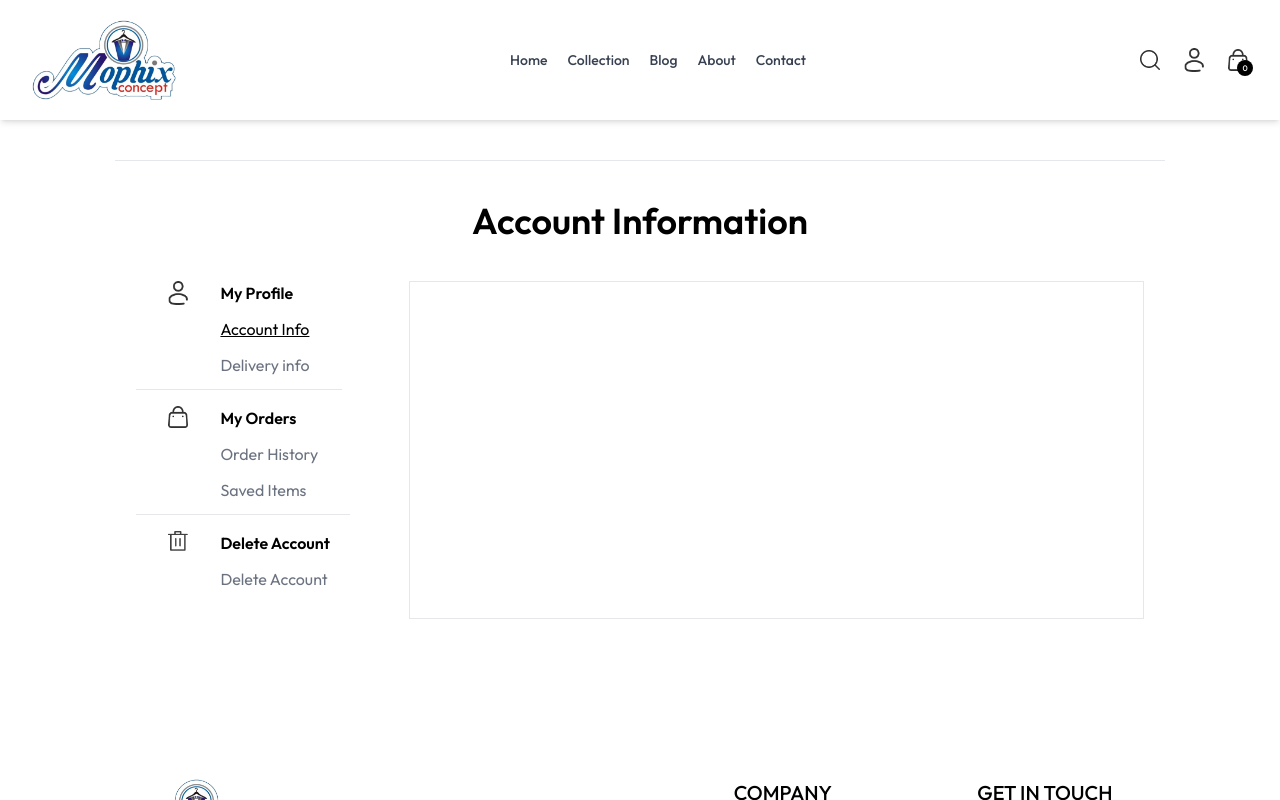
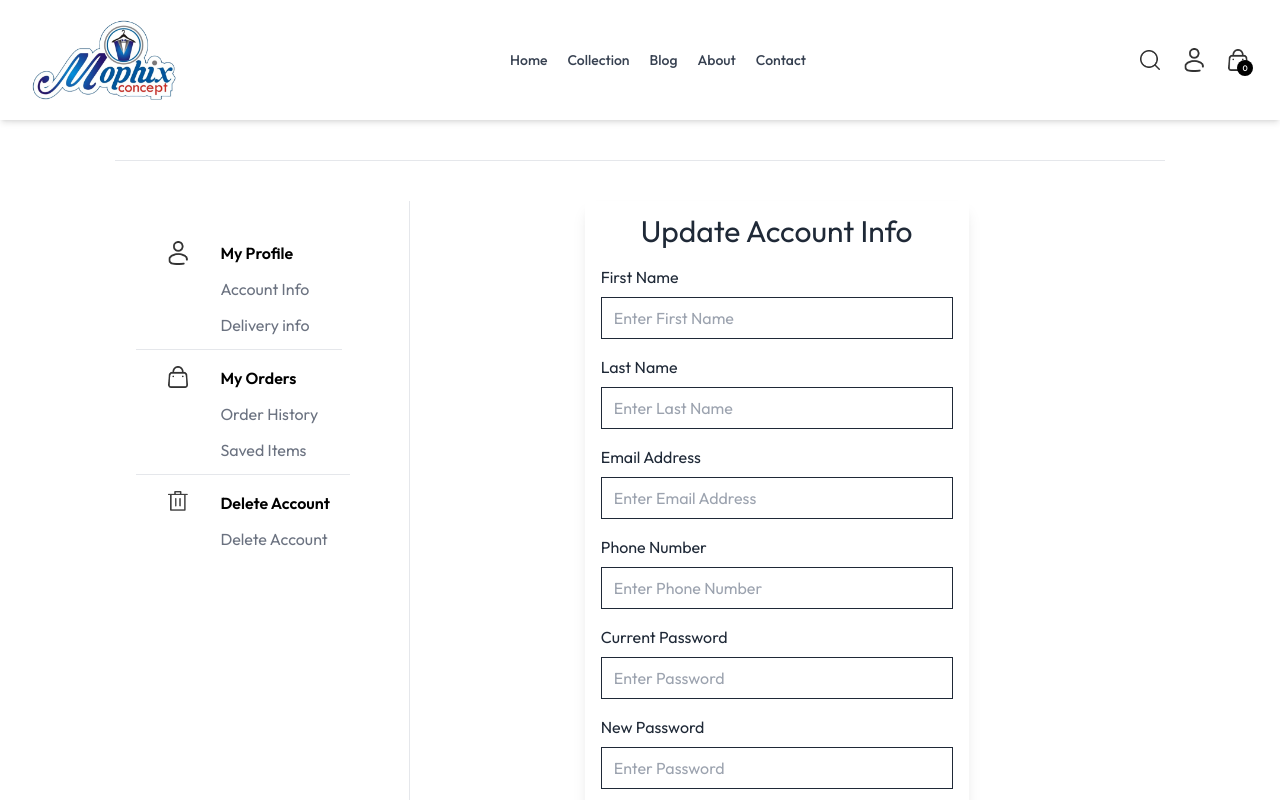
Before and after one commit to ANIEKWECHIDERA/E-commerce-website-with-React-and-Tailwind, a React (Vite) app in the folder Front-End/: page /UserProfile in a window 1280 px wide. Shown: the top 800 px of the page. Built offline with nearby package versions, Linux system fonts and the light colour scheme.

Commit message:
Created additional components

```diff
--- /dev/null
+++ b/Front-End/src/components/DeleteAccount.jsx
@@ -0,0 +1,7 @@
+import React from 'react';
+
+const DeleteAccount = () => {
+  return <div>DeleteAccount</div>;
+};
+
+export default DeleteAccount;
--- /dev/null
+++ b/Front-End/src/components/DeliveryInfoForm.jsx
@@ -0,0 +1,58 @@
+import React from 'react';
+import DeliveryInfoCard from '../components/DeliveryInfoCard';
+
+const DeliveryInfoForm = () => {
+  const userInfo = [
+    {
+      name: 'John Doe',
+      address:
+        ' 123 Elm Street, Springfield, IL, 123 Elm Street, Springfield, IL,',
+      phoneNumber: '555-1234',
+    },
+    {
+      name: 'John Doe',
+      address: '123 Elm Street, Springfield, IL',
+      phoneNumber: '555-1234',
+    },
+    {
+      name: 'John Doe',
+      address: '123 Elm Street, Springfield, IL',
+      phoneNumber: '555-1234',
+    },
+  ];
+
+  const handleEdit = () => {
+    // Logic to handle editing
+    console.log('Edit clicked');
+  };
+
+  const handleDelete = () => {
+    // Logic to handle deletion
+    console.log('Delete clicked');
+  };
+  return (
+    <div className=" shadow-lg pb-5 px-4 flex flex-col items-center w-[90%] m-auto  gap-4 text-gray-800">
+      <div className="items-center  text-left mt-3">
+        <div className="flex justify-between items-center">
+          <p className=" text-3xl">Delivery Info</p>
+          <button className=" bg-black text-white py-2 px-4  hover:bg-black">
+            Add New Address
+          </button>
+        </div>
+        <hr className="w-full my-5" />
+        <div className="grid grid-cols-2 gap-10 pb-20">
+          {userInfo.map((user, index) => (
+            <DeliveryInfoCard
+              key={index}
+              userInfo={user}
+              onEdit={handleEdit}
+              onDelete={handleDelete}
+            />
+          ))}
+        </div>
+      </div>
+    </div>
+  );
+};
+
+export default DeliveryInfoForm;
--- /dev/null
+++ b/Front-End/src/components/OrderHistory.jsx
@@ -0,0 +1,55 @@
+import React from 'react';
+import OrderHistoryCard from './OrderHistoryCard';
+
+const OrderHistory = () => {
+  const orders = [
+    {
+      orderDate: '2024-09-01',
+      deliveryStatus: 'Shipped',
+      totalPaid: 99.99,
+      paymentMethod: 'Credit Card',
+      orderNumber: '1234567890',
+      deliveryAddress: '123 Elm Street, Springfield, IL',
+    },
+    {
+      orderDate: '2024-08-15',
+      deliveryStatus: 'Delivered',
+      totalPaid: 49.5,
+      paymentMethod: 'PayPal',
+      orderNumber: '0987654321',
+      deliveryAddress: '456 Oak Avenue, Springfield, IL',
+    },
+    {
+      orderDate: '2024-08-15',
+      deliveryStatus: 'Delivered',
+      totalPaid: 49.5,
+      paymentMethod: 'PayPal',
+      orderNumber: '0987654321',
+      deliveryAddress: '456 Oak Avenue, Springfield, IL',
+    },
+    {
+      orderDate: '2024-08-15',
+      deliveryStatus: 'Delivered',
+      totalPaid: 49.5,
+      paymentMethod: 'PayPal',
+      orderNumber: '0987654321',
+      deliveryAddress: '456 Oak Avenue, Springfield, IL',
+    },
+  ];
+
+  return (
+    <div className=" shadow-lg pb-5 px-4 flex flex-col items-center w-[90%] m-auto  gap-4 text-gray-800">
+      <div className="items-center  text-left mt-3">
+        <p className=" text-3xl">My Orders</p>
+      </div>
+      <hr className="w-full my-5" />
+      <div className="w-[80%]">
+        {orders.map((order, index) => (
+          <OrderHistoryCard key={index} order={order} />
+        ))}
+      </div>
+    </div>
+  );
+};
+
+export default OrderHistory;
--- /dev/null
+++ b/Front-End/src/components/OrderHistoryCard.jsx
@@ -0,0 +1,40 @@
+import React from 'react';
+
+const OrderHistoryCard = ({ order }) => {
+  const {
+    orderDate,
+
+    totalPaid,
+    paymentMethod,
+    orderNumber,
+    deliveryAddress,
+  } = order;
+
+  return (
+    <div className="mx-auto">
+      <div className="border p-4  my-auto w-full  mb-4">
+        <div className="flex flex-col text-gray-800">
+          <p className="text-xl font-semibold mb-2">Order No: {orderNumber}</p>
+          <p className="text-lg mb-1 text-gray-400">
+            <strong className="text-gray-500 text-lg">Date:</strong> {orderDate}
+          </p>
+
+          <p className="text-lg mb-1 text-gray-400">
+            <strong className="text-gray-500 text-lg">Total Paid:</strong> $
+            {totalPaid.toFixed(2)}
+          </p>
+          <p className="text-lg mb-1 text-gray-400">
+            <strong className="text-gray-500 text-lg">Payment Method:</strong>{' '}
+            {paymentMethod}
+          </p>
+          <p className="text-lg mb-1 text-gray-400">
+            <strong className="text-gray-500 text-lg">Delivery Address:</strong>{' '}
+            {deliveryAddress}
+          </p>
+        </div>
+      </div>
+    </div>
+  );
+};
+
+export default OrderHistoryCard;
--- /dev/null
+++ b/Front-End/src/components/SavedItems.jsx
@@ -0,0 +1,14 @@
+import React from 'react';
+
+const SavedItems = () => {
+  return (
+    <div className=" shadow-lg pb-5 px-4 flex flex-col items-center w-[90%] m-auto  gap-4 text-gray-800">
+      <div className="items-center  text-left mt-3">
+        <p className=" text-3xl">Saved Items</p>
+      </div>
+      <hr className="w-full my-5" />
+    </div>
+  );
+};
+
+export default SavedItems;
--- /dev/null
+++ b/Front-End/src/components/UserProfileForm.jsx
@@ -0,0 +1,85 @@
+import React from 'react';
+
+const UserProfileForm = () => {
+  return (
+    <div>
+      <form className=" shadow-lg pb-5 px-4 flex flex-col items-center w-[90%] sm:max-w-96 m-auto  gap-4 text-gray-800">
+        <div className="items-center  text-left mt-3">
+          <p className=" text-3xl">Update Account Info</p>
+        </div>
+
+        <div className="text-left w-full">
+          <label htmlFor="First Name">First Name</label>
+          <input
+            className="w-full px-3 py-2 mt-2 border border-gray-800"
+            type="text"
+            name="firstName"
+            placeholder="Enter First Name"
+          />
+        </div>
+
+        <div className="text-left w-full">
+          <label htmlFor="First Name">Last Name</label>
+          <input
+            className="w-full px-3 py-2 mt-2 border border-gray-800"
+            type="text"
+            name="lastName"
+            placeholder="Enter Last Name"
+          />
+        </div>
+
+        <div className="text-left w-full">
+          <label htmlFor="Email Address">Email Address</label>
+
+          <input
+            className="w-full px-3 py-2 mt-2 border border-gray-800"
+            type="email"
+            name="email"
+            placeholder="Enter Email Address"
+          />
+        </div>
+        <div className="text-left w-full">
+          <label htmlFor="Phone Number">Phone Number</label>
+
+          <input
+            className="w-full px-3 py-2 mt-2 border border-gray-800"
+            type="number"
+            name="phoneNumber"
+            placeholder="Enter Phone Number"
+          />
+        </div>
+        <div className="text-left w-full">
+          <label htmlFor="Password">Current Password</label>
+
+          <input
+            className="w-full px-3 py-2 mt-2 border border-gray-800"
+            type="password"
+            name="password"
+            placeholder="Enter Password"
+            required
+          />
+        </div>
+        <div className="text-left w-full">
+          <label htmlFor="Password">New Password</label>
+
+          <input
+            className="w-full px-3 py-2 mt-2 border border-gray-800"
+            type="password"
+            name="password"
+            placeholder="Enter Password"
+            required
+          />
+        </div>
+
+        <button
+          type="submit"
+          className="text-white font-light px-8 py-2 mt-4 tracking-wider bg-black  active:bg-slate-500 relative"
+        >
+          Update
+        </button>
+      </form>
+    </div>
+  );
+};
+
+export default UserProfileForm;
--- a/Front-End/src/pages/UserProfile.jsx
+++ b/Front-End/src/pages/UserProfile.jsx
@@ -1,25 +1,57 @@
-import React from "react";
+import React, { useState } from "react";
 import { assets } from "../assets/assets";
+import UserProfileForm from "../components/UserProfileForm";
+import DeliveryInfoForm from "../components/DeliveryInfoForm";
+import OrderHistory from "../components/OrderHistory";
+import SavedItems from "../components/SavedItems";
+import DeleteAccount from "../components/DeleteAccount";
 
 const UserProfile = () => {
+  const [activeSection, setActiveSection] = useState("Profile");
+
+  const renderContent = () => {
+    switch (activeSection) {
+      case "profile":
+        return <UserProfileForm />;
+      case "delivery":
+        return <DeliveryInfoForm />;
+      case "orders":
+        return <OrderHistory />;
+      case "saved":
+        return <SavedItems />;
+      case "delete":
+        return <DeleteAccount />;
+      default:
+        return <UserProfileForm />;
+    }
+  };
+
   return (
     <div>
       <div>
-        <div className="sm:mt-40 text-center  pt-10 border-t">
-          <h1 className="font-semibold text-4xl mb-10">Account Information</h1>
-        </div>
+        <div className=" sm:mt-40 text-center pt-10 border-t"></div>
         <div className="flex w-full justify-around ">
-          <div className=" flex flex-col items-start w-[230px] text-left">
-            <div className="flex border-b  justify-between px-4 mb-4">
+          <div className=" flex mt-10  h-full  sticky top-56 flex-col items-start w-[230px] text-left">
+            <div className="flex border-b justify-between px-4 mb-4">
               <div className="px-4">
                 <img className="w-5" src={assets.profile_icon} alt="" />
               </div>
               <div className="px-4">
                 <h2 className="mb-3 font-semibold">My Profile</h2>
-                <p className="mb-3 active-Account-info  text-gray-500 hover:text-gray-900 cursor-pointer">
+                <p
+                  className={`mb-3 text-gray-500 hover:text-gray-900 cursor-pointer ${
+                    activeSection === "profile" ? "active-Account-info" : ""
+                  }`}
+                  onClick={() => setActiveSection("profile")}
+                >
                   Account Info
                 </p>
-                <p className="mb-3  text-gray-500 hover:text-gray-900 cursor-pointer">
+                <p
+                  className={`mb-3 text-gray-500 hover:text-gray-900 cursor-pointer ${
+                    activeSection === "delivery" ? "active-Account-info" : ""
+                  }`}
+                  onClick={() => setActiveSection("delivery")}
+                >
                   Delivery info
                 </p>
               </div>
@@ -30,10 +62,20 @@ const UserProfile = () => {
               </div>
               <div className="px-4">
                 <h2 className="mb-3 font-semibold">My Orders</h2>
-                <p className="mb-3  text-gray-500 hover:text-gray-900 cursor-pointer">
+                <p
+                  className={`mb-3 text-gray-500 hover:text-gray-900 cursor-pointer ${
+                    activeSection === "orders" ? "active-Account-info" : ""
+                  }`}
+                  onClick={() => setActiveSection("orders")}
+                >
                   Order History
                 </p>
-                <p className="mb-3  text-gray-500 hover:text-gray-900 cursor-pointer">
+                <p
+                  className={`mb-3 text-gray-500 hover:text-gray-900 cursor-pointer ${
+                    activeSection === "saved" ? "active-Account-info" : ""
+                  }`}
+                  onClick={() => setActiveSection("saved")}
+                >
                   Saved Items
                 </p>
               </div>
@@ -44,14 +86,21 @@ const UserProfile = () => {
               </div>
               <div className="px-4">
                 <h2 className="mb-3 font-semibold">Delete Account</h2>
-                <p className="mb-3  text-gray-500 hover:text-gray-900 cursor-pointer">
+                <p
+                  className={`mb-3 text-gray-500 hover:text-gray-900 cursor-pointer ${
+                    activeSection === "delete" ? "active-Account-info" : ""
+                  }`}
+                  onClick={() => setActiveSection("delete")}
+                >
                   Delete Account
                 </p>
               </div>
             </div>
           </div>
 
-          <div className="border w-[70%]"></div>
+          <div className=" items-center border-l w-[70%]">
+            {renderContent()}
+          </div>
         </div>
       </div>
     </div>
```
Also changed, not shown: Front-End/src/components/DeliveryInfoCard.jsx (added, +31 -0 lines).
